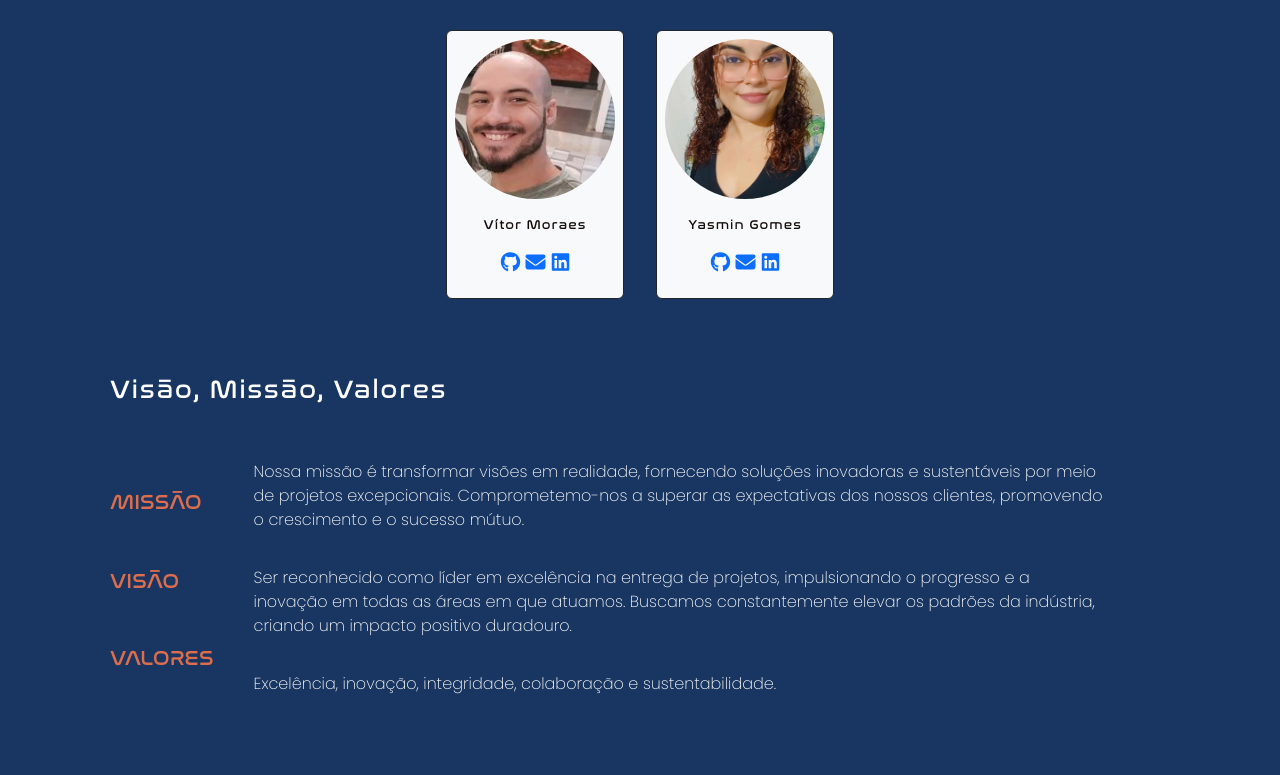
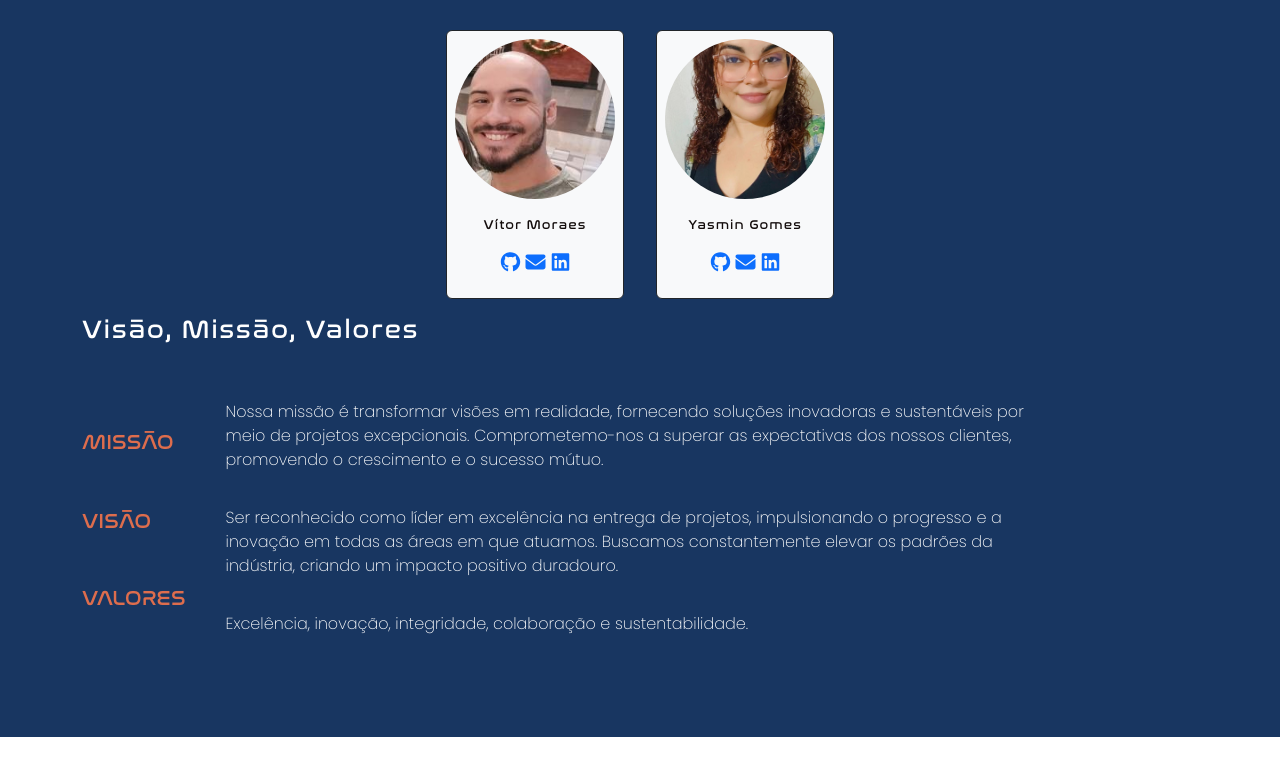
Before and after one commit to Apollo-Coders/landing-Page, an Angular app: page /about in a window 1280 px wide. Shown: the part 840-1615 px from the top of the page. After the commit the page ends 1577 px from the top, so only its background shows below. Built offline with nearby package versions, Linux system fonts and the light colour scheme.

Commit message:
ajustes no aboutus

```diff
--- a/src/app/components/about-us/about-us.component.html
+++ b/src/app/components/about-us/about-us.component.html
@@ -32,8 +32,9 @@
         </div>
       </div>
     </div>
+    <app-paragraph></app-paragraph>
   </div>
 
-  <app-paragraph></app-paragraph>
+
 
 </section>
--- a/src/app/components/about-us/paragraph/paragraph.component.css
+++ b/src/app/components/about-us/paragraph/paragraph.component.css
@@ -1,6 +1,6 @@
 .main-content{
-    padding-left: 110px;
-    padding-top: 60px;
+    /* padding-left: 110px;
+    padding-top: 60px; */
 }
 
 .content{
```
Also changed, not shown: src/app/components/about-us/paragraph/paragraph.component.html (line endings or trailing spaces).
